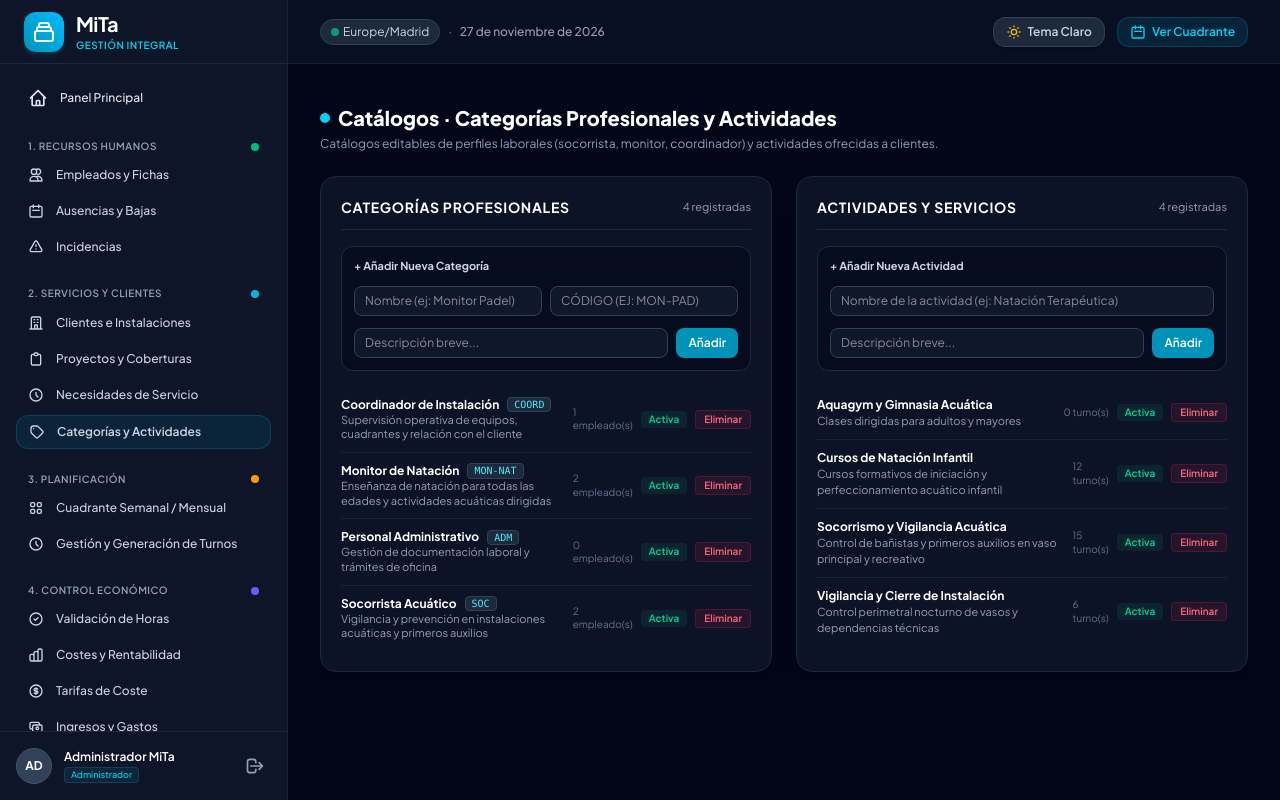
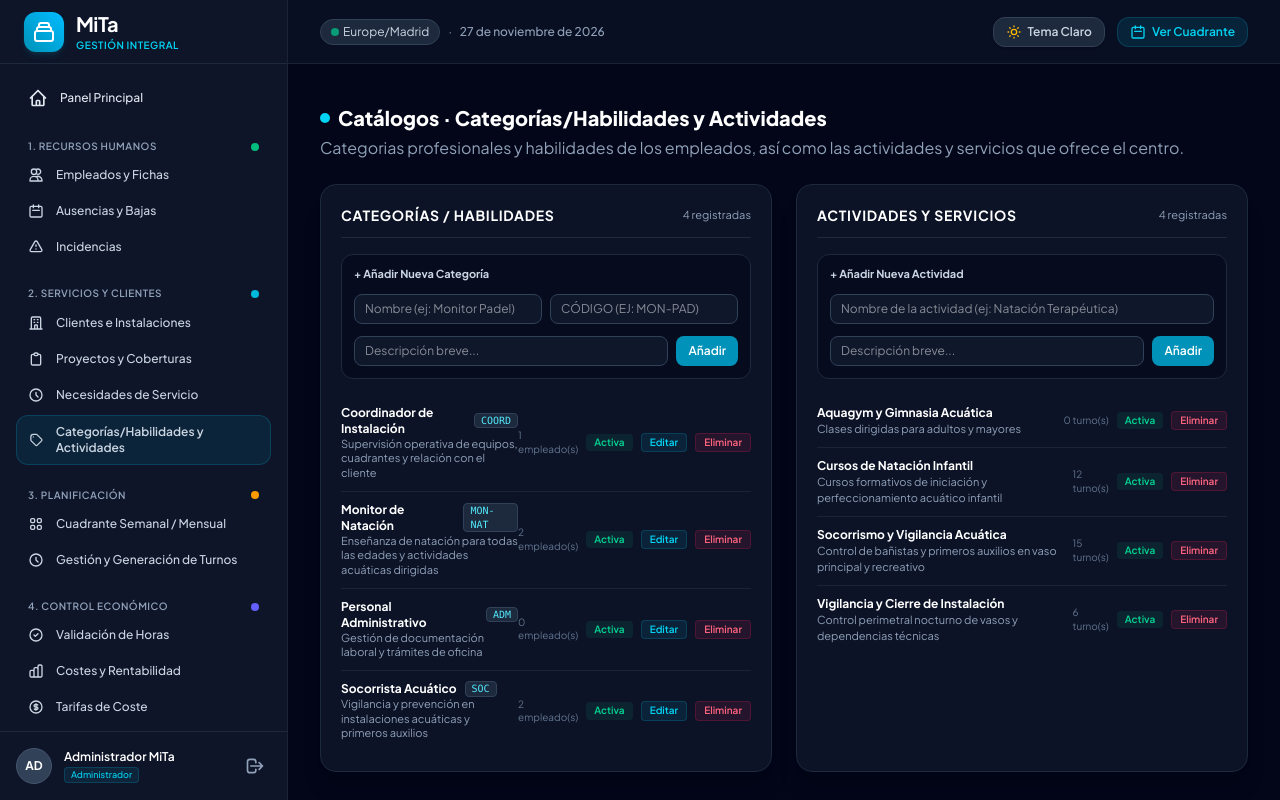
Before and after one commit to nekonapster/Mita-v2.0, a Laravel app: page /servicios/catalogos in a window 1280 px wide. Run offline with Laravel 12, Linux system fonts and the light colour scheme; a user stored in the database is signed in; data comes from the database, SQL or seed files in the repository; style sheets or scripts are compiled from the project's sources; parts of the project's set-up code (start-up, migrations or seed data) failed here and were passed over; some libraries are stand-ins or nearby versions.

Commit message:
feat: permitir editar categorias y mejorar gestion de habilidades

```diff
--- a/app/Livewire/Services/CatalogManager.php
+++ b/app/Livewire/Services/CatalogManager.php
@@ -12,28 +12,59 @@ class CatalogManager extends Component
     public string $catNombre = '';
     public string $catCodigo = '';
     public string $catDescripcion = '';
+    public ?int $categoriaId = null;
 
     // Actividades
     public string $actNombre = '';
     public string $actDescripcion = '';
 
+    public function editarCategoria(int $id): void
+    {
+        $categoria = Categoria::findOrFail($id);
+
+        $this->categoriaId = $categoria->id;
+        $this->catNombre = $categoria->nombre;
+        $this->catCodigo = $categoria->codigo;
+        $this->catDescripcion = $categoria->descripcion ?? '';
+    }
+
     public function guardarCategoria(): void
     {
         $this->validate([
             'catNombre' => 'required|string|max:100',
-            'catCodigo' => 'required|string|max:20|unique:categorias,codigo',
+            'catCodigo' => [
+                'required',
+                'string',
+                'max:20',
+                \Illuminate\Validation\Rule::unique('categorias', 'codigo')
+                    ->ignore($this->categoriaId),
+            ],
             'catDescripcion' => 'nullable|string|max:300',
         ]);
 
-        Categoria::create([
+        $datos = [
             'nombre' => $this->catNombre,
             'codigo' => strtoupper($this->catCodigo),
             'descripcion' => $this->catDescripcion ?: null,
-            'activo' => true,
+        ];
+
+        if ($this->categoriaId) {
+            Categoria::findOrFail($this->categoriaId)->update($datos);
+            $mensaje = 'Categoría profesional actualizada.';
+        } else {
+            Categoria::create($datos + ['activo' => true]);
+            $mensaje = 'Categoría profesional creada.';
+        }
+
+        $this->reset([
+            'categoriaId',
+            'catNombre',
+            'catCodigo',
+            'catDescripcion',
         ]);
 
-        $this->reset(['catNombre', 'catCodigo', 'catDescripcion']);
-        session()->flash('success', 'Categoría profesional creada.');
+        $this->feedbackMessage = $mensaje;
+        $this->feedbackError = null;
     }
 
     public function guardarActividad(): void
--- a/resources/views/layouts/app.blade.php
+++ b/resources/views/layouts/app.blade.php
@@ -155,7 +155,7 @@
                         <svg class="w-4 h-4" fill="none" stroke="currentColor" viewBox="0 0 24 24">
                             <path stroke-linecap="round" stroke-linejoin="round" stroke-width="2" d="M7 7h.01M7 3h5c.512 0 1.024.195 1.414.586l7 7a2 2 0 010 2.828l-7 7a2 2 0 01-2.828 0l-7-7A1.994 1.994 0 013 12V7a4 4 0 014-4z"></path>
                         </svg>
-                        <span>Categorías y Actividades</span>
+                        <span>Categorías/Habilidades y Actividades</span>
                     </a>
                 </div>
             </div>
--- a/resources/views/livewire/services/catalog-manager.blade.php
+++ b/resources/views/livewire/services/catalog-manager.blade.php
@@ -2,24 +2,28 @@
     <div>
         <h1 class="text-xl font-black text-white flex items-center gap-2">
             <span class="w-2.5 h-2.5 rounded-full bg-cyan-400"></span>
-            Catálogos · Categorías Profesionales y Actividades
+            Catálogos · Categorías/Habilidades y Actividades
         </h1>
-        <p class="text-xs text-slate-400 mt-1">
-            Catálogos editables de perfiles laborales (socorrista, monitor, coordinador) y actividades ofrecidas a clientes.
+        <p class="text-s text-slate-400 mt-1">
+            Categorias profesionales y habilidades de los empleados, así como las actividades y servicios que ofrece el centro.
         </p>
     </div>
 
     @if ($feedbackMessage)
-        <div class="p-3 bg-emerald-500/10 border border-emerald-500/30 rounded-xl text-emerald-400 text-xs flex items-center justify-between">
+    <div
+        class="p-3 bg-emerald-500/10 border border-emerald-500/30 rounded-xl text-emerald-400 text-xs flex items-center justify-between">
         <span>{{ $feedbackMessage }}</span>
-            <button wire:click="$set('feedbackMessage', null)" class="text-emerald-400 hover:text-emerald-300 font-bold ml-2">✕</button>
+        <button wire:click="$set('feedbackMessage', null)"
+            class="text-emerald-400 hover:text-emerald-300 font-bold ml-2">✕</button>
     </div>
     @endif
 
     @if ($feedbackError)
-        <div class="p-3 bg-rose-500/10 border border-rose-500/30 rounded-xl text-rose-400 text-xs flex items-center justify-between">
+    <div
+        class="p-3 bg-rose-500/10 border border-rose-500/30 rounded-xl text-rose-400 text-xs flex items-center justify-between">
         <span>{{ $feedbackError }}</span>
-            <button wire:click="$set('feedbackError', null)" class="text-rose-400 hover:text-rose-300 font-bold ml-2">✕</button>
+        <button wire:click="$set('feedbackError', null)"
+            class="text-rose-400 hover:text-rose-300 font-bold ml-2">✕</button>
     </div>
     @endif
 
@@ -33,13 +37,16 @@
         <!-- Bloque 1: Categorías Profesionales -->
         <div class="bg-slate-900/80 rounded-2xl border border-slate-800 p-5 space-y-4 shadow-xl">
             <div class="flex items-center justify-between border-b border-slate-800 pb-3">
-                <h2 class="text-sm font-bold text-white uppercase tracking-wider">Categorías Profesionales</h2>
+                <h2 class="text-sm font-bold text-white uppercase tracking-wider">Categorías / Habilidades</h2>
                 <span class="text-slate-400 text-[11px]">{{ $categorias->count() }} registradas</span>
             </div>
 
             <!-- Formulario añadir categoría -->
-            <form wire:submit="guardarCategoria" class="bg-slate-950/60 p-3 rounded-xl border border-slate-800 space-y-3">
-                <span class="font-bold text-slate-300 block text-[11px]">+ Añadir Nueva Categoría</span>
+            <form wire:submit="guardarCategoria"
+                class="bg-slate-950/60 p-3 rounded-xl border border-slate-800 space-y-3">
+                <span class="font-bold text-slate-300 block text-[11px]">
+                    {{ $categoriaId ? 'Editar Categoría' : '+ Añadir Nueva Categoría' }}
+                </span>
                 <div class="grid grid-cols-2 gap-2">
                     <div>
                         <input type="text" wire:model="catNombre" placeholder="Nombre (ej: Monitor Padel)" required
@@ -53,8 +60,9 @@
                 <div class="flex gap-2">
                     <input type="text" wire:model="catDescripcion" placeholder="Descripción breve..."
                         class="flex-1 bg-slate-900 border border-slate-700 rounded-lg px-2.5 py-1.5 text-white focus:border-cyan-500">
-                    <button type="submit" class="px-3 py-1.5 rounded-lg bg-cyan-600 hover:bg-cyan-500 text-white font-semibold shrink-0">
-                        Añadir
+                    <button type="submit"
+                        class="px-3 py-1.5 rounded-lg bg-cyan-600 hover:bg-cyan-500 text-white font-semibold shrink-0">
+                        {{ $categoriaId ? 'Guardar cambios' : 'Añadir' }}
                     </button>
                 </div>
             </form>
@@ -66,17 +74,23 @@
                     <div>
                         <div class="flex items-center gap-2">
                             <span class="font-bold text-white">{{ $cat->nombre }}</span>
-                                <span class="px-1.5 py-0.2 rounded font-mono text-[10px] bg-slate-800 text-cyan-300 border border-slate-700">
+                            <span
+                                class="px-1.5 py-0.2 rounded font-mono text-[10px] bg-slate-800 text-cyan-300 border border-slate-700">
                                 {{ $cat->codigo }}
                             </span>
                         </div>
-                            <span class="text-[11px] text-slate-400 block">{{ $cat->descripcion ?: 'Sin descripción' }}</span>
+                        <span class="text-[11px] text-slate-400 block">{{ $cat->descripcion ?: 'Sin descripción'
+                            }}</span>
                     </div>
                     <div class="flex items-center gap-2">
                         <span class="text-[10px] text-slate-500">{{ $cat->empleados_count }} empleado(s)</span>
                         <button wire:click="toggleEstadoCategoria({{ $cat->id }})"
                             class="px-2 py-0.5 rounded text-[10px] font-semibold {{ $cat->activo ? 'bg-emerald-500/10 text-emerald-400' : 'bg-slate-800 text-slate-500' }}">
                             {{ $cat->activo ? 'Activa' : 'Inactiva' }}
+                        </button>
+                        <button wire:click="editarCategoria({{ $cat->id }})"
+                            class="px-2 py-0.5 rounded text-[10px] font-semibold bg-cyan-500/10 hover:bg-cyan-500/20 text-cyan-400 border border-cyan-500/20 transition">
+                            Editar
                         </button>
                         <button wire:click="eliminarCategoria({{ $cat->id }})"
                             wire:confirm="¿Seguro que deseas eliminar la categoría '{{ $cat->nombre }}'?"
@@ -98,16 +112,19 @@
             </div>
 
             <!-- Formulario añadir actividad -->
-            <form wire:submit="guardarActividad" class="bg-slate-950/60 p-3 rounded-xl border border-slate-800 space-y-3">
+            <form wire:submit="guardarActividad"
+                class="bg-slate-950/60 p-3 rounded-xl border border-slate-800 space-y-3">
                 <span class="font-bold text-slate-300 block text-[11px]">+ Añadir Nueva Actividad</span>
                 <div>
-                    <input type="text" wire:model="actNombre" placeholder="Nombre de la actividad (ej: Natación Terapéutica)" required
+                    <input type="text" wire:model="actNombre"
+                        placeholder="Nombre de la actividad (ej: Natación Terapéutica)" required
                         class="w-full bg-slate-900 border border-slate-700 rounded-lg px-2.5 py-1.5 text-white focus:border-cyan-500">
                 </div>
                 <div class="flex gap-2">
                     <input type="text" wire:model="actDescripcion" placeholder="Descripción breve..."
                         class="flex-1 bg-slate-900 border border-slate-700 rounded-lg px-2.5 py-1.5 text-white focus:border-cyan-500">
-                    <button type="submit" class="px-3 py-1.5 rounded-lg bg-cyan-600 hover:bg-cyan-500 text-white font-semibold shrink-0">
+                    <button type="submit"
+                        class="px-3 py-1.5 rounded-lg bg-cyan-600 hover:bg-cyan-500 text-white font-semibold shrink-0">
                         Añadir
                     </button>
                 </div>
```
Also changed, not shown: tests/Feature/AuthorizationTest.php (+27 -0 lines). Lines whose indentation alone changed are shown as unchanged.
